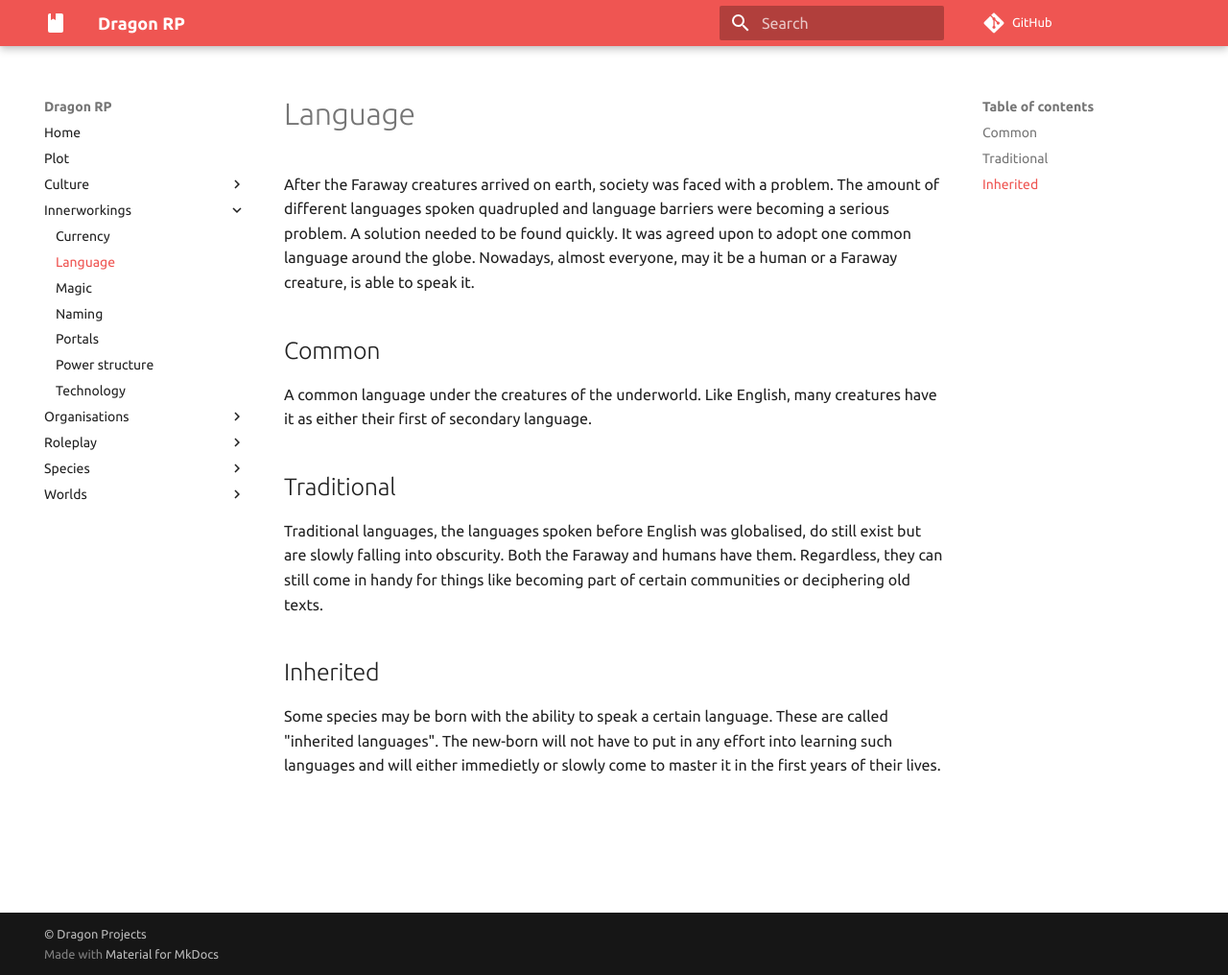
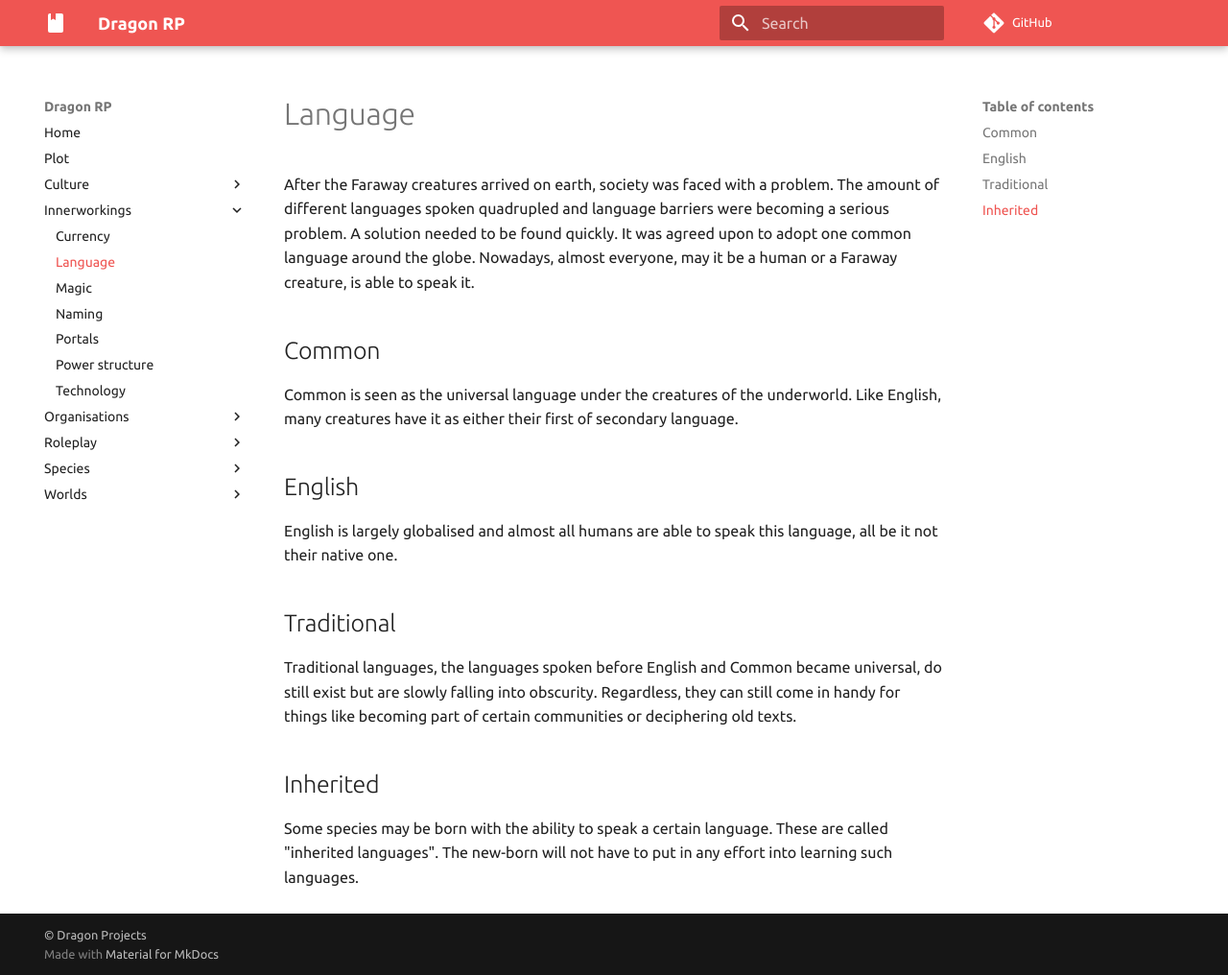
Before and after one commit to dragonprojects/dragonroleplay, an MkDocs documentation site: the page built from docs/Innerworkings/Language.md, in a window 1280 px wide and 1016 px high. Shown: the whole window at 96% size. Built offline with MkDocs 1.6.1 and Material for MkDocs 9.7.7, drawn with Linux system fonts in a browser that asks for light colours; comment, search, counter and statistics services are not loaded.

Commit message:
Update Language.md

```diff
--- a/docs/Innerworkings/Language.md
+++ b/docs/Innerworkings/Language.md
@@ -2,10 +2,13 @@
 After the Faraway creatures arrived on earth, society was faced with a problem. The amount of different languages spoken quadrupled and language barriers were becoming a serious problem. A solution needed to be found quickly. It was agreed upon to adopt one common language around the globe. Nowadays, almost everyone, may it be a human or a Faraway creature, is able to speak it.
 
 ## Common
-A common language under the creatures of the underworld. Like English, many creatures have it as either their first of secondary language.
+Common is seen as the universal language under the creatures of the underworld. Like English, many creatures have it as either their first of secondary language.
+
+## English
+English is largely globalised and almost all humans are able to speak this language, all be it not their native one.
 
 ## Traditional
-Traditional languages, the languages spoken before English was globalised, do still exist but are slowly falling into obscurity. Both the Faraway and humans have them. Regardless, they can still come in handy for things like becoming part of certain communities or deciphering old texts.
+Traditional languages, the languages spoken before English and Common became universal, do still exist but are slowly falling into obscurity. Regardless, they can still come in handy for things like becoming part of certain communities or deciphering old texts.
 
 ## Inherited
-Some species may be born with the ability to speak a certain language. These are called "inherited languages". The new-born will not have to put in any effort into learning such languages and will either immedietly or slowly come to master it in the first years of their lives.
+Some species may be born with the ability to speak a certain language. These are called "inherited languages". The new-born will not have to put in any effort into learning such languages.
```
